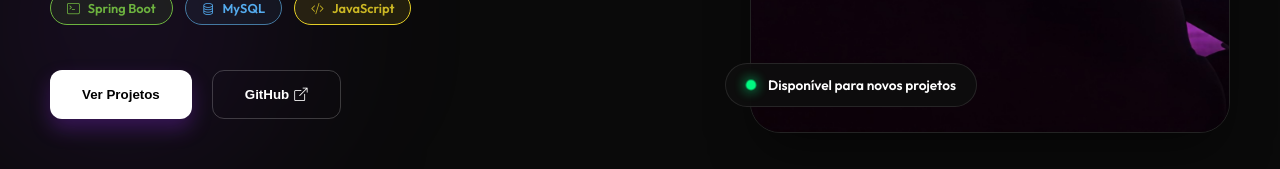
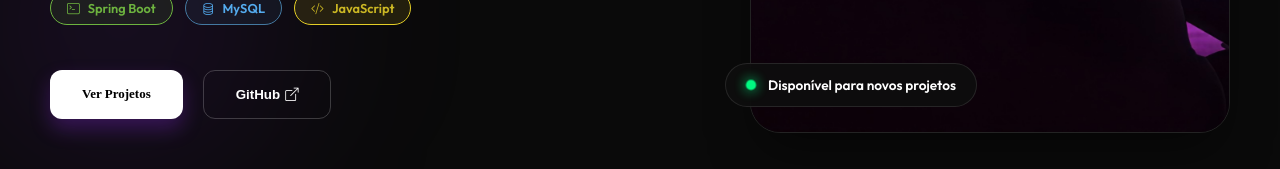
Before and after one commit to Thearckay/Thearckay-Portifolio, a React (Vite) app: page / in a window 1280 px wide. Shown: the part 525-694 px from the top of the page. Built offline with nearby package versions, Linux system fonts and the light colour scheme; no server answers.

Commit message:
Bug do botão VER PROJETOS do hero

```diff
--- a/src/components/hero/Hero.css
+++ b/src/components/hero/Hero.css
@@ -203,6 +203,7 @@
 
 .btn-primary {
     padding: 16px 32px;
+    font-size: small;
     /* background: linear-gradient(135deg, #8A2BE2 0%, #4D79FF 100%); */
     background-color: var(--fontDefaultColor);
     color: var(--fontDefaultColorContrast);
--- a/src/components/hero/Hero.jsx
+++ b/src/components/hero/Hero.jsx
@@ -47,7 +47,7 @@ return (
         </div>
 
         <div className="hero-actions">
-            <button className="btn-primary"><a href="#projects" className='hero-button' target='_blank'>Ver Projetos</a></button>
+            <a href="#projects" className='hero-button btn-primary'>Ver Projetos</a>
             <button className="btn-secondary"><a href="https://github.com/Thearckay" className='hero-github-button' target='_blank'>GitHub</a> <i className="bi bi-box-arrow-up-right"></i></button>
         </div>
     </div>
--- a/src/index.css
+++ b/src/index.css
@@ -5,6 +5,9 @@
   margin: 0;
   padding: 0;
   box-sizing: border-box;
+}
+html{
+  scroll-behavior: smooth;
 }
 
 body {
```
